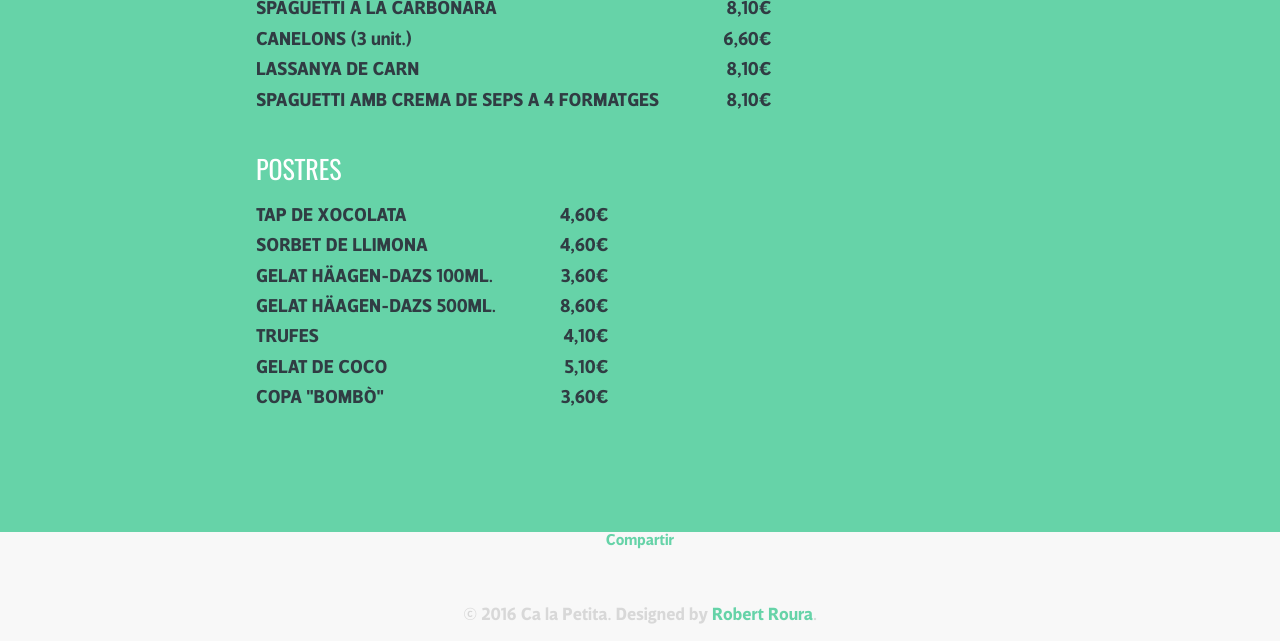
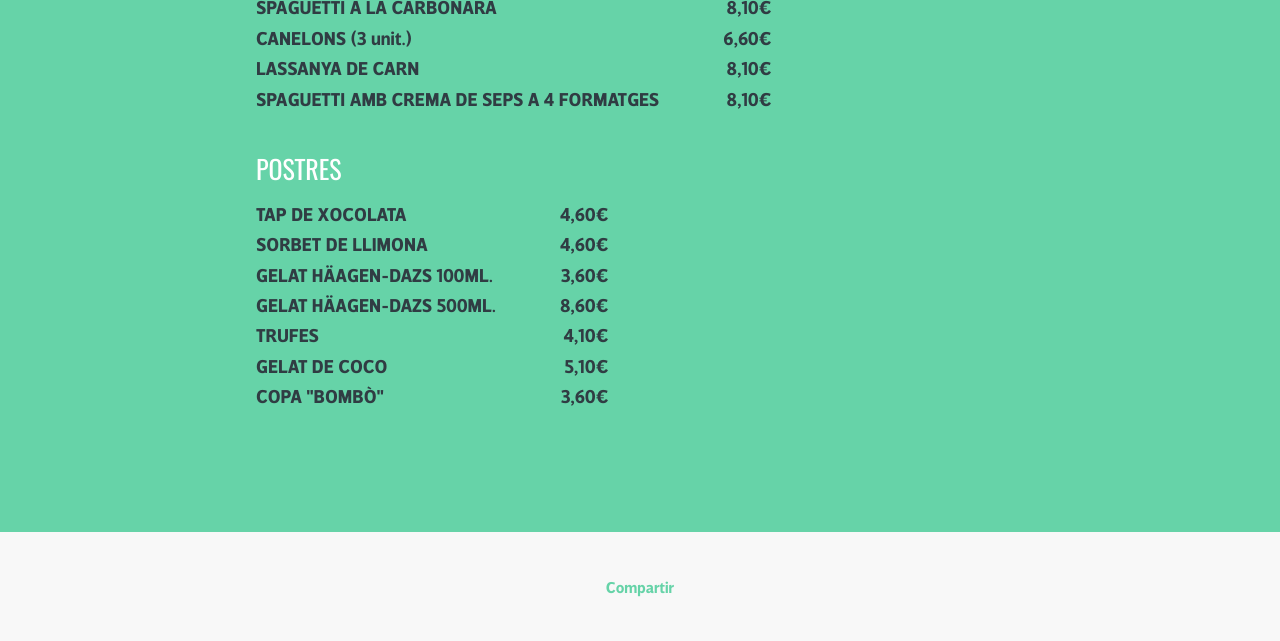
Before and after one commit to robertroura/robertroura.github.io, a plain HTML site: page index.html in a window 1280 px wide. Shown: the part 3783-4424 px from the top of the page. Drawn offline with nearby package versions, Linux system fonts and the light colour scheme; some packages are replaced by stand-ins of ours.

Commit message:
styling share button

```diff
--- a/css/style.css
+++ b/css/style.css
@@ -273,6 +273,9 @@ footer {
   text-align: center;
   overflow: hidden; /*height problem fixed*/
 }
+footer div.fb-share-button {
+  margin: 3em auto 0em auto;
+}
 footer p {
   font-size: 14px;
   line-height: 1.4em;
```
